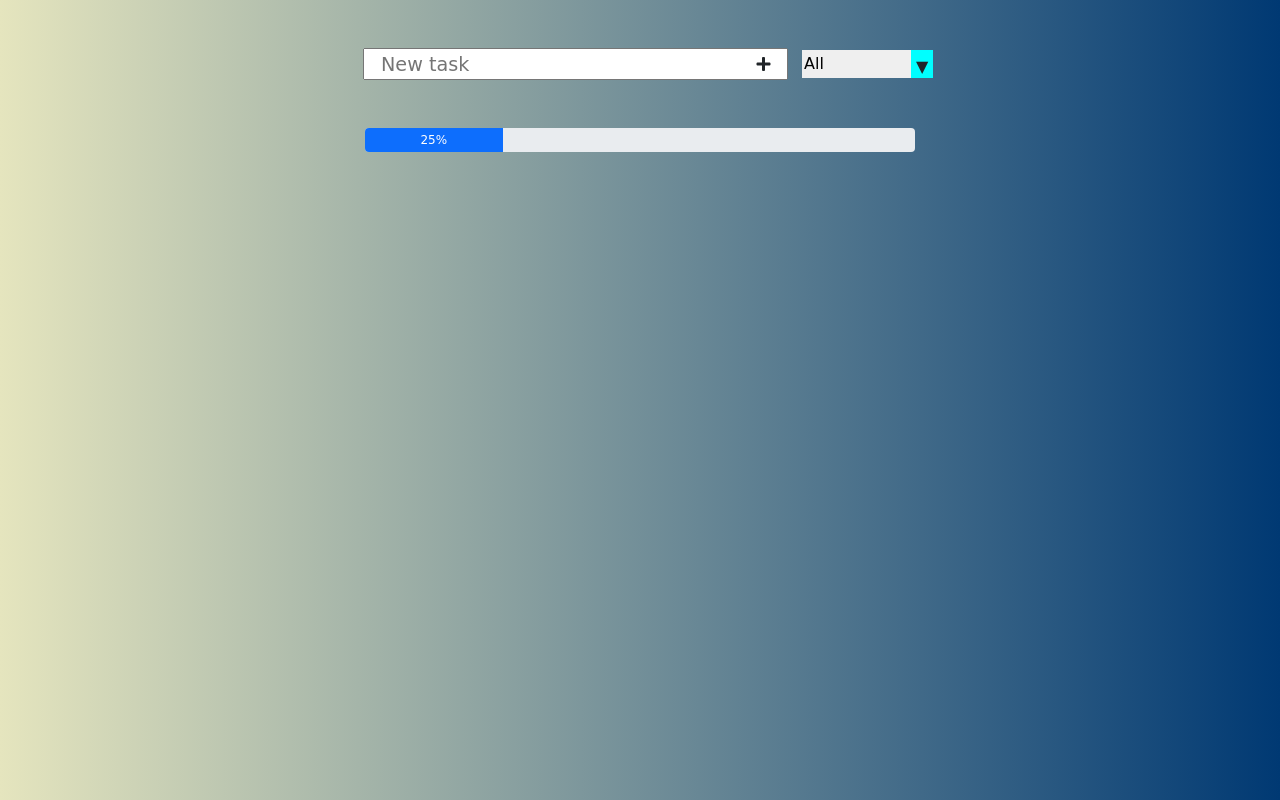
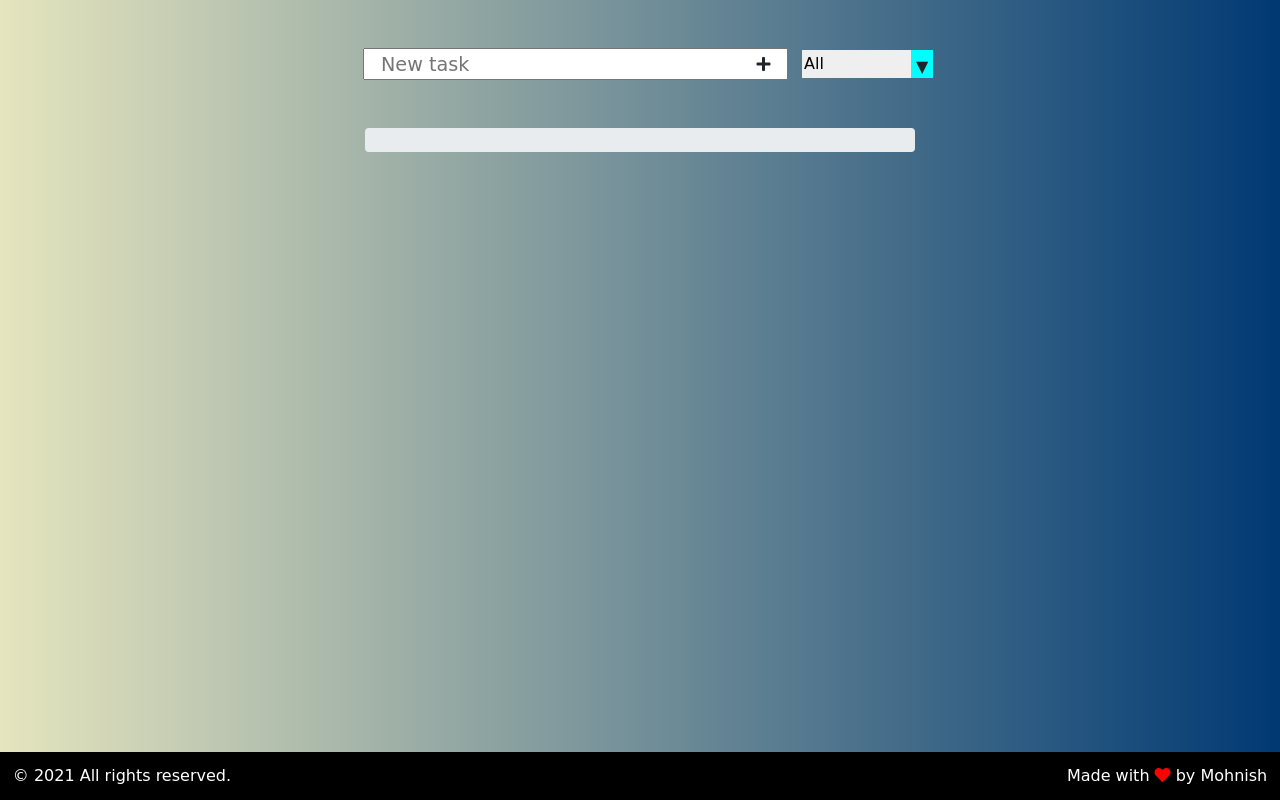
Before and after one commit to mohnish2121/My-To-Do-List, a plain HTML site: page index.html in a window 1280 px wide. Drawn offline with nearby package versions, Linux system fonts and the light colour scheme; a web font is replaced by a local one.

```diff
--- a/app.js
+++ b/app.js
@@ -12,6 +12,7 @@ const select = document.getElementById("select-all");
 select.addEventListener("click", filterTodo);
 
 function addNewTask(event){
+    event.preventDefault();
     if(event.key === "Enter" && inputbox.value){
         const div = document.createElement("div");
         div.classList.add("newtask");
@@ -48,23 +49,28 @@ function addNewTask(event){
             checkbutton[i].addEventListener("click", checktask);
             trashbutton[i].addEventListener("click", removeTask);
         }
+        changeProgressBar();
     }
 }
 
 
 function removeTask(event) {
+    event.preventDefault();
     const parentdiv = event.target.parentElement;
     parentdiv.classList.add("fall");
     removeFromLocal(parentdiv);
     parentdiv.addEventListener("transitionend",()=>{
         parentdiv.remove();
+        changeProgressBar();
     })
+
 
 }
 function checktask(event){
     const parentdiv = event.target.parentElement;
     parentdiv.classList.toggle("completed");
     markCompleteClassInLocal(parentdiv);
+    changeProgressBar();
 }
 function markCompleteClassInLocal(parentdiv){
     let todos = JSON.parse(localStorage.getItem('todos'));
@@ -80,6 +86,7 @@ function markCompleteClassInLocal(parentdiv){
 
 }
 function filterTodo(event) {
+    event.preventDefault();
     let option = event.target.value;
     let div = document.getElementsByClassName("newtask");
     for(let item of div){
@@ -165,7 +172,9 @@ function RenderTodoFromLocalOnLoad(){
             checkbutton[i].addEventListener("click", checktask);
             trashbutton[i].addEventListener("click", removeTask);
         }
+
     });
+    changeProgressBar();
 }
 
 // remove todo from local on clicking trash button
@@ -175,7 +184,7 @@ function removeFromLocal(todo){
     let todos = JSON.parse(localStorage.getItem('todos'));
     let index;
     for(let i = 0;i<todos.length;i++){
-        if(todos[i] === todo){
+        if(Object.keys(todos[i])[0] === textToDelete){
             index = i;
             break;
         }
@@ -183,3 +192,33 @@ function removeFromLocal(todo){
     todos.splice(index,1);
     localStorage.setItem('todos',JSON.stringify(todos));
 }
+
+/* change progress bar with the task */
+function changeProgressBar(){
+    let N = document.getElementsByClassName("newtask");
+    let n = document.getElementsByClassName("completed");
+    let prog ;
+
+    if(N.length == 0) prog = 0;
+    else prog= Math.floor((n.length/N.length)*100);
+
+    const taskbar = document.getElementById("taskbar");
+    taskbar.style.width = `${prog}%`;
+
+    if(prog <= 30) {
+        taskbar.classList.remove("bg-warning");
+        taskbar.classList.remove("bg-success");
+        taskbar.classList.add("bg-danger");
+    }
+    else if(prog <= 60){
+        taskbar.classList.remove("bg-success");
+        taskbar.classList.remove("bg-danger");
+        taskbar.classList.add("bg-warning");
+    }
+    else{
+        taskbar.classList.remove("bg-danger");
+        taskbar.classList.remove("bg-warning");
+        taskbar.classList.add("bg-success");
+    }
+    taskbar.innerHTML = `${prog}%`;
+}
--- a/index.html
+++ b/index.html
@@ -29,9 +29,18 @@
         <i class="fas fa-check"></i>
         <i class="fas fa-trash"></i>
     </div> -->
+    <!-- <p>hello world</p> -->
     <div class="progress">
-        <div class="progress-bar" role="progressbar" style="width: 25%;" aria-valuenow="25" aria-valuemin="0" aria-valuemax="100">25%</div>
+        <div class="progress-bar" role="progressbar" id = "taskbar" style="width: 0%;" aria-valuenow="25" aria-valuemin="0" aria-valuemax="100">0%</div>
     </div>
+    <footer id="footer">
+        <p id = "footer-left">&copy; 2021 All rights reserved.</p>
+        <p id = "footer-right">
+            Made with
+            <i class="fas fa-heart"></i>
+            by Mohnish
+        </p>
+    </footer>
     <script src="https://cdn.jsdelivr.net/npm/bootstrap@5.1.1/dist/js/bootstrap.bundle.min.js" integrity="sha384-/bQdsTh/da6pkI1MST/rWKFNjaCP5gBSY4sEBT38Q/9RBh9AH40zEOg7Hlq2THRZ" crossorigin="anonymous"></script>
     <script src="app.js"></script>
 </body>
--- a/style.css
+++ b/style.css
@@ -2,6 +2,7 @@ body{
     background: #003973;
     background: -webkit-linear-gradient(to right, #E5E5BE, #003973);
     background: linear-gradient(to right, #E5E5BE, #003973);
+
     padding:0;
     margin:0;
     box-sizing: border-box;
@@ -48,12 +49,16 @@ body{
     border-radius:3px;
     margin:0 1rem;
     margin-bottom:1rem;
-    transition : all 0.5s ease;
+    transition : all 0.7s ease;
+
+}
+.newtask:hover{
+    transform: scale(1.06);
 }
 /* transition class to fall div */
 .fall {
-    transform : translateY(8rem) rotateZ(20deg);
-    opacity:0;
+    transform : translateY(16rem) rotateZ(20deg) !important;
+    opacity:0 !important;
 }
 
 /* progress bar */
@@ -139,3 +144,29 @@ select {
 #select-all * {
     background-color: aqua;
 }
+
+/* footer */
+#footer{
+    background-color: black;
+    color:white;
+    width:100%;
+    position:fixed;
+    bottom:0;
+    display:flex;
+    justify-content: space-between;
+    align-items: center;
+    height:3rem;
+    flex-wrap: wrap;
+}
+#footer-left{
+    padding:0 0.8rem;
+    margin:0;
+
+}
+#footer-right{
+    padding:0 0.8rem;
+    margin:0;
+}
+.fa-heart{
+    color:red;
+}
```
